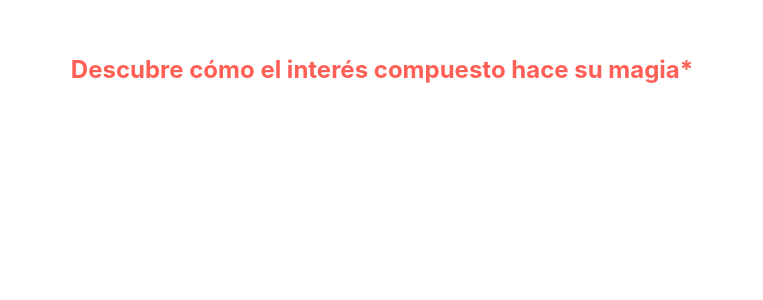
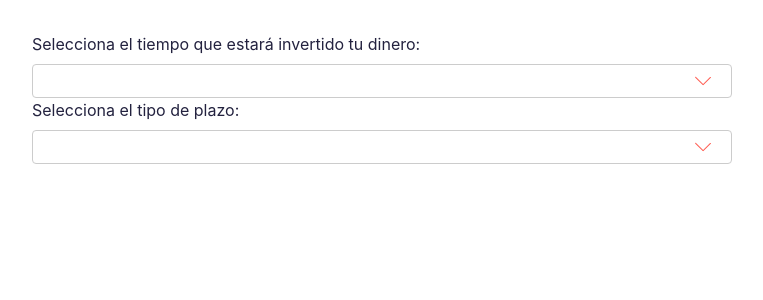
Before and after one commit to Alberto0511/Finsus, a React (Vite) app: page / in a window 1280 px wide. Shown: the top 300 px of the page, without its empty margins (258-1021 px from the left). Built offline with nearby package versions, Linux system fonts and the light colour scheme.

Commit message:
Selector completo

```diff
--- a/package.json
+++ b/package.json
@@ -11,7 +11,8 @@
   },
   "dependencies": {
     "react": "^18.3.1",
-    "react-dom": "^18.3.1"
+    "react-dom": "^18.3.1",
+    "react-icons": "^5.3.0"
   },
   "devDependencies": {
     "@eslint/js": "^9.11.1",
--- a/src/App.css
+++ b/src/App.css
@@ -9,3 +9,85 @@
   font-size: 1.5rem;
   color: #ff5f54;
 }
+
+.select-container {
+  position: relative;
+  width: 700px;
+  margin: 0 auto;
+}
+
+.select-header {
+  display: flex;
+  justify-content: space-between;
+  align-items: center;
+  padding: 8px 12px;
+  background-color: white;
+  border: 1px solid #ccc;
+  border-radius: 4px;
+  cursor: pointer;
+  transition: background-color 0.3s, border-color 0.3s;
+  font-size: 16px;
+}
+
+.select-header.active {
+  border-color: #92d3e4;
+  border-width: 2px;
+  border-style: solid;
+
+}
+
+.select-options {
+  position: absolute;
+  top: 100%;
+  left: 0;
+  right: 0;
+  background-color: white;
+  border: 1px solid #ccc;
+  border-radius: 4px;
+  box-shadow: 0 2px 5px rgba(0, 0, 0, 0.2);
+  z-index: 1;
+}
+
+.select-option, .selected-option {
+  display: flex;
+  justify-content: space-between;
+  padding: 8px 12px;
+  cursor: pointer;
+  text-align: left;
+}
+
+.select-option:hover {
+  background-color: #f0f0f0;
+}
+
+.select-icon {
+  color: #ff5f54;
+  transition: transform 0.3s;
+  margin-left: auto;
+  margin-right: 8px;
+}
+
+.select-icon.rotate {
+  transform: rotate(180deg);
+}
+
+.option-time {
+  flex: 1;
+  text-align: left;
+}
+
+.option-percentage {
+  flex: 0;
+  color: #ff5f54;
+  text-align: right;
+  margin-right: 16px;
+}
+
+.select-label {
+  font-weight: 400;
+  font-size: 16px;
+  margin-bottom: 8px;
+  display: block;
+  color: #23223F;
+  text-align: left;
+}
--- a/src/components/IntenerestCalculator.jsx
+++ b/src/components/IntenerestCalculator.jsx
@@ -1,12 +1,29 @@
-import React from 'react';
+
+import React, { useState } from 'react';
+import Dropdown from './Select';
+import { interestOptions, timeOptions } from './constants';
 import '../App.css';
 
-export default function IntenerestCalculator() {
+const InterestCalculator = () => {
+  const [selectedInterest, setSelectedInterest] = useState(null);
+  const [selectedTime, setSelectedTime] = useState(null);
+
   return (
     <div>
-      <h2 className="subtitle">
-        Descubre cómo el interés compuesto hace su magia*
-      </h2>
+      <Dropdown
+        label="Selecciona el tiempo que estará invertido tu dinero:"
+        options={interestOptions}
+        selectedOption={selectedInterest}
+        onOptionSelect={setSelectedInterest}
+      />
+      <Dropdown
+        label="Selecciona el tipo de plazo:"
+        options={timeOptions}
+        selectedOption={selectedTime}
+        onOptionSelect={setSelectedTime}
+      />
     </div>
   );
-}
+};
+
+export default InterestCalculator;
--- /dev/null
+++ b/src/components/Select.jsx
@@ -0,0 +1,55 @@
+import React, { useState } from 'react';
+import { SlArrowDown } from 'react-icons/sl';
+
+const Dropdown = ({ label, options, selectedOption, onOptionSelect }) => {
+  const [isOpen, setIsOpen] = useState(false);
+
+  const toggleDropdown = () => {
+    setIsOpen(!isOpen);
+  };
+
+  return (
+    <div className="select-container">
+      <label className="select-label">{label}</label>
+      <div
+        className={`select-header ${isOpen ? 'active' : ''}`}
+        onClick={toggleDropdown}
+      >
+        {selectedOption ? (
+          <div style={{ display: 'flex', justifyContent: 'space-between', width: '100%' }}>
+            <span className="option-time">{selectedOption.time || selectedOption}</span>
+            {selectedOption.percentage && (
+              <span className="option-percentage">{selectedOption.percentage}</span>
+            )}
+          </div>
+        ) : (
+          <span className="placeholder"></span>
+        )}
+        <SlArrowDown className={`select-icon ${isOpen ? 'rotate' : ''}`} />
+      </div>
+      {isOpen && (
+        <div className="select-options">
+          {options.map((option, index) => (
+            <div
+              key={index}
+              className="select-option"
+              onClick={() => {
+                onOptionSelect(option);
+                toggleDropdown();
+              }}
+            >
+              <div style={{ display: 'flex', justifyContent: 'space-between', width: '100%' }}>
+                <span className="option-time">{option.time || option}</span>
+                {option.percentage && (
+                  <span className="option-percentage">{option.percentage}</span>
+                )}
+              </div>
+            </div>
+          ))}
+        </div>
+      )}
+    </div>
+  );
+};
+
+export default Dropdown;
--- /dev/null
+++ b/src/components/constants.js
@@ -0,0 +1,17 @@
+
+export const interestOptions = [
+    { time: '7 días', percentage: '10.06%' },
+    { time: '1 mes', percentage: '12.45%' },
+    { time: '3 meses', percentage: '14.23%' },
+    { time: '6 meses', percentage: '15.89%' },
+    { time: '12 meses', percentage: '17.50%' },
+    { time: '2 años', percentage: '19.33%' },
+    { time: '3 años', percentage: '21.00%' },
+    { time: '4 años', percentage: '22.50%' },
+    { time: '5 años', percentage: '23.90%' }
+  ];
+
+  export const timeOptions = [
+    'Al vencimiento',
+    'Mensual'
+  ];
--- a/src/index.css
+++ b/src/index.css
@@ -10,8 +10,6 @@
   -moz-osx-font-smoothing: grayscale;
 }
 
-
-
 body {
   margin: 0;
   display: flex;
```
Also changed, not shown: 1 other file (tests, documents, lock files or other folders).
